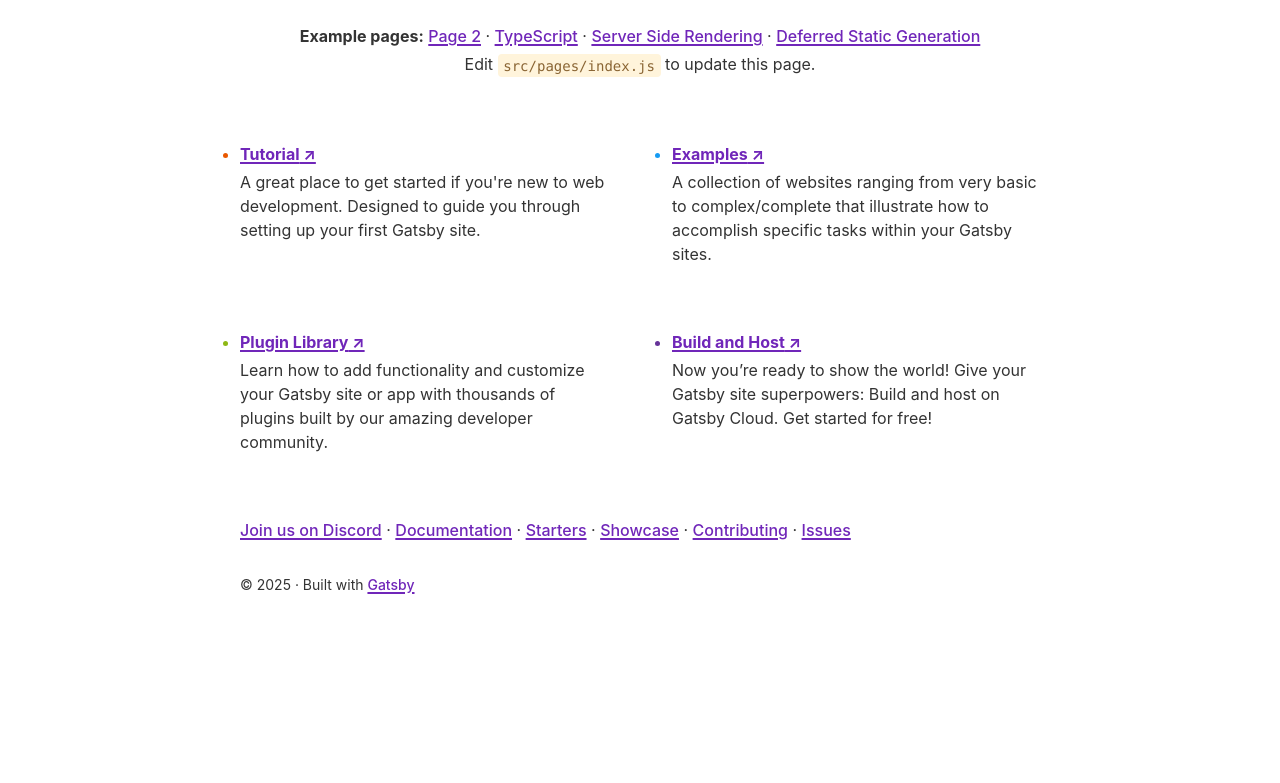
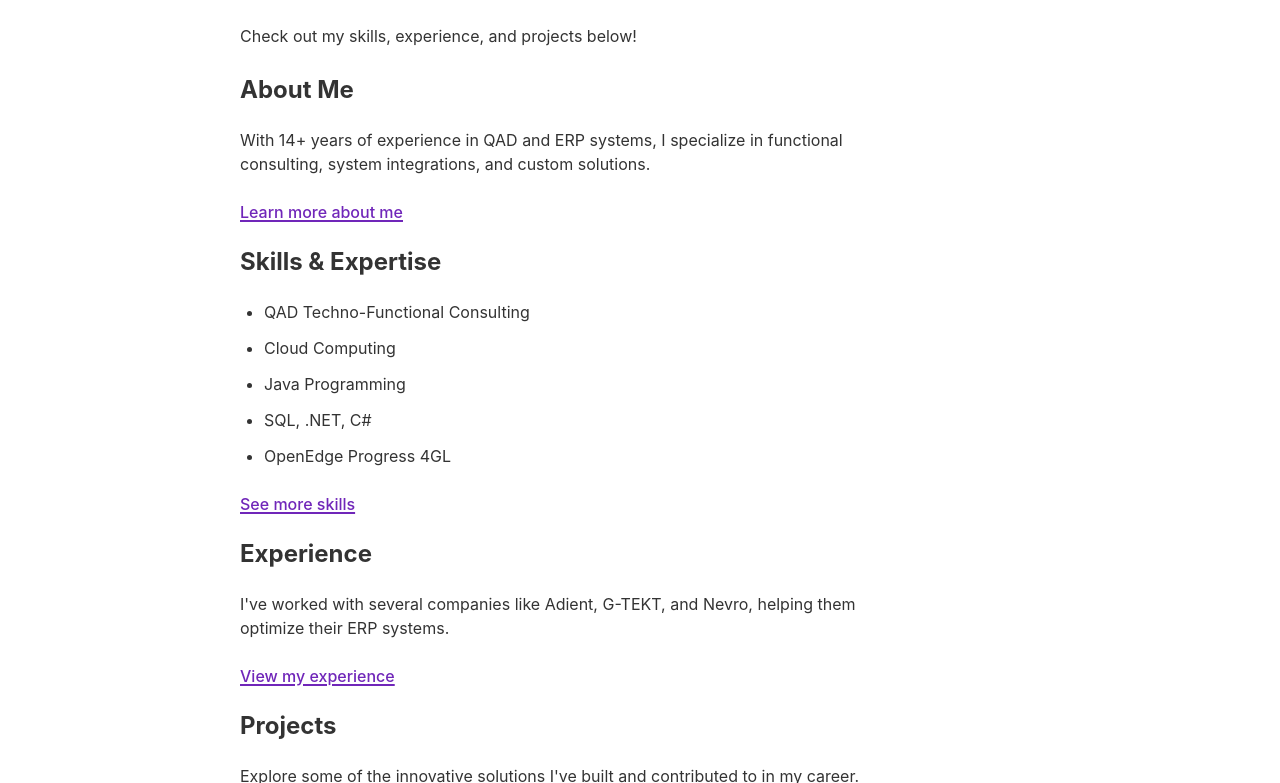
Before and after one commit to amaneja/amaneja.github.io, a Gatsby site: page / in a window 1280 px wide. Shown: the part 232-1015 px from the top of the page. Before the commit the page ends 859 px from the top, so only its background shows below. Built offline with nearby package versions, Linux system fonts and the light colour scheme; Gatsby itself is replaced by a stand-in of ours.

Commit message:
Added detailed sections for portfolio

```diff
--- a/package.json
+++ b/package.json
@@ -5,14 +5,14 @@
   "version": "0.1.0",
   "author": "Kyle Mathews <mathews.kyle@gmail.com>",
   "dependencies": {
-    "gatsby": "^5.14.0",
+    "gatsby": "^5.14.1",
     "gatsby-plugin-image": "^3.14.0",
     "gatsby-plugin-manifest": "^5.14.0",
     "gatsby-plugin-sharp": "^5.14.0",
     "gatsby-source-filesystem": "^5.14.0",
     "gatsby-transformer-sharp": "^5.14.0",
-    "react": "^18.2.0",
-    "react-dom": "^18.2.0"
+    "react": "^18.3.1",
+    "react-dom": "^18.3.1"
   },
   "devDependencies": {
     "gh-pages": "^6.2.0",
--- a/public/page-data/app-data.json
+++ b/public/page-data/app-data.json
@@ -1 +1 @@
-{"webpackCompilationHash":"4c56ed99c91ca97f8c45"}
+{"webpackCompilationHash":"c5b9af0fee00bb3ba3cf"}
--- a/public/page-data/using-typescript/page-data.json
+++ b/public/page-data/using-typescript/page-data.json
@@ -1 +1 @@
-{"componentChunkName":"component---src-pages-using-typescript-tsx","path":"/using-typescript/","result":{"data":{"site":{"buildTime":"2025-01-01 06:58 pm UTC"}},"pageContext":{}},"staticQueryHashes":["3649515864","63159454"],"slicesMap":{}}
+{"componentChunkName":"component---src-pages-using-typescript-tsx","path":"/using-typescript/","result":{"data":{"site":{"buildTime":"2025-01-01 07:07 pm UTC"}},"pageContext":{}},"staticQueryHashes":["3649515864","63159454"],"slicesMap":{}}
--- a/src/pages/index.js
+++ b/src/pages/index.js
@@ -1,128 +1,50 @@
-import * as React from "react"
+import React from "react"
 import { Link } from "gatsby"
-import { StaticImage } from "gatsby-plugin-image"
-
 import Layout from "../components/layout"
-import Seo from "../components/seo"
-import * as styles from "../components/index.module.css"
-
-const links = [
-  {
-    text: "Tutorial",
-    url: "https://www.gatsbyjs.com/docs/tutorial",
-    description:
-      "A great place to get started if you're new to web development. Designed to guide you through setting up your first Gatsby site.",
-  },
-  {
-    text: "Examples",
-    url: "https://github.com/gatsbyjs/gatsby/tree/master/examples",
-    description:
-      "A collection of websites ranging from very basic to complex/complete that illustrate how to accomplish specific tasks within your Gatsby sites.",
-  },
-  {
-    text: "Plugin Library",
-    url: "https://www.gatsbyjs.com/plugins",
-    description:
-      "Learn how to add functionality and customize your Gatsby site or app with thousands of plugins built by our amazing developer community.",
-  },
-  {
-    text: "Build and Host",
-    url: "https://www.gatsbyjs.com/cloud",
-    description:
-      "Now you’re ready to show the world! Give your Gatsby site superpowers: Build and host on Gatsby Cloud. Get started for free!",
-  },
-]
-
-const samplePageLinks = [
-  {
-    text: "Page 2",
-    url: "page-2",
-    badge: false,
-    description:
-      "A simple example of linking to another page within a Gatsby site",
-  },
-  { text: "TypeScript", url: "using-typescript" },
-  { text: "Server Side Rendering", url: "using-ssr" },
-  { text: "Deferred Static Generation", url: "using-dsg" },
-]
-
-const moreLinks = [
-  { text: "Join us on Discord", url: "https://gatsby.dev/discord" },
-  {
-    text: "Documentation",
-    url: "https://gatsbyjs.com/docs/",
-  },
-  {
-    text: "Starters",
-    url: "https://gatsbyjs.com/starters/",
-  },
-  {
-    text: "Showcase",
-    url: "https://gatsbyjs.com/showcase/",
-  },
-  {
-    text: "Contributing",
-    url: "https://www.gatsbyjs.com/contributing/",
-  },
-  { text: "Issues", url: "https://github.com/gatsbyjs/gatsby/issues" },
-]
-
-const utmParameters = `?utm_source=starter&utm_medium=start-page&utm_campaign=default-starter`
+import SEO from "../components/seo"
 
 const IndexPage = () => (
   <Layout>
-    <div className={styles.textCenter}>
-      <StaticImage
-        src="../images/example.png"
-        loading="eager"
-        width={64}
-        quality={95}
-        formats={["auto", "webp", "avif"]}
-        alt=""
-        style={{ marginBottom: `var(--space-3)` }}
-      />
-      <h1>
-        Welcome to <b>Gatsby!</b>
-      </h1>
-      <p className={styles.intro}>
-        <b>Example pages:</b>{" "}
-        {samplePageLinks.map((link, i) => (
-          <React.Fragment key={link.url}>
-            <Link to={link.url}>{link.text}</Link>
-            {i !== samplePageLinks.length - 1 && <> · </>}
-          </React.Fragment>
-        ))}
-        <br />
-        Edit <code>src/pages/index.js</code> to update this page.
-      </p>
-    </div>
-    <ul className={styles.list}>
-      {links.map(link => (
-        <li key={link.url} className={styles.listItem}>
-          <a
-            className={styles.listItemLink}
-            href={`${link.url}${utmParameters}`}
-          >
-            {link.text} ↗
-          </a>
-          <p className={styles.listItemDescription}>{link.description}</p>
-        </li>
-      ))}
-    </ul>
-    {moreLinks.map((link, i) => (
-      <React.Fragment key={link.url}>
-        <a href={`${link.url}${utmParameters}`}>{link.text}</a>
-        {i !== moreLinks.length - 1 && <> · </>}
-      </React.Fragment>
-    ))}
+    <SEO title="Home" />
+    <h1>Welcome to My Portfolio</h1>
+    <p>Hi, I'm Amandeep Singh Aneja, a Techno-Functional Consultant with expertise in ERP systems and software engineering.</p>
+    <p>Check out my skills, experience, and projects below!</p>
+
+    <section>
+      <h2>About Me</h2>
+      <p>With 14+ years of experience in QAD and ERP systems, I specialize in functional consulting, system integrations, and custom solutions.</p>
+      <Link to="/about">Learn more about me</Link>
+    </section>
+
+    <section>
+      <h2>Skills & Expertise</h2>
+      <ul>
+        <li>QAD Techno-Functional Consulting</li>
+        <li>Cloud Computing</li>
+        <li>Java Programming</li>
+        <li>SQL, .NET, C#</li>
+        <li>OpenEdge Progress 4GL</li>
+      </ul>
+      <Link to="/skills">See more skills</Link>
+    </section>
+
+    <section>
+      <h2>Experience</h2>
+      <p>I've worked with several companies like Adient, G-TEKT, and Nevro, helping them optimize their ERP systems.</p>
+      <Link to="/experience">View my experience</Link>
+    </section>
+
+    <section>
+      <h2>Projects</h2>
+      <p>Explore some of the innovative solutions I've built and contributed to in my career.</p>
+      <Link to="/projects">See my projects</Link>
+    </section>
+
+    <section>
+      <h2>Contact</h2>
+      <p>You can reach out to me on <a href="https://www.linkedin.com/in/amansaneja/" target="_blank" rel="noopener noreferrer">LinkedIn</a>.</p>
+    </section>
   </Layout>
 )
 
-/**
- * Head export to define metadata for the page
- *
- * See: https://www.gatsbyjs.com/docs/reference/built-in-components/gatsby-head/
- */
-export const Head = () => <Seo title="Home" />
-
 export default IndexPage
```
Also changed, not shown: public/404.html (+1 -1 lines), public/404/index.html (+1 -1 lines), public/_gatsby/slices/_gatsby-scripts-1.html (+1 -1 lines), public/index.html (+1 -1 lines), public/page-2/index.html (+1 -1 lines), public/using-typescript/index.html (+2 -2 lines), src/pages/about.js (added, +15 -0 lines), src/pages/experience.js (added, +22 -0 lines), src/pages/projects.js (added, +22 -0 lines), src/pages/skills.js (added, +22 -0 lines), 1 other file.
